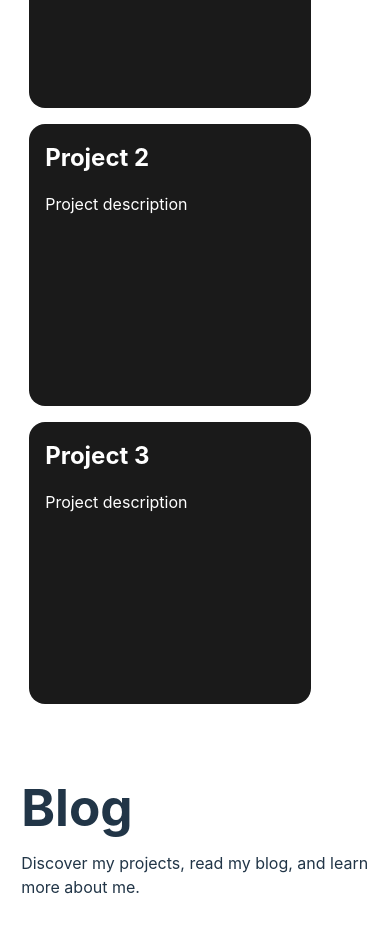
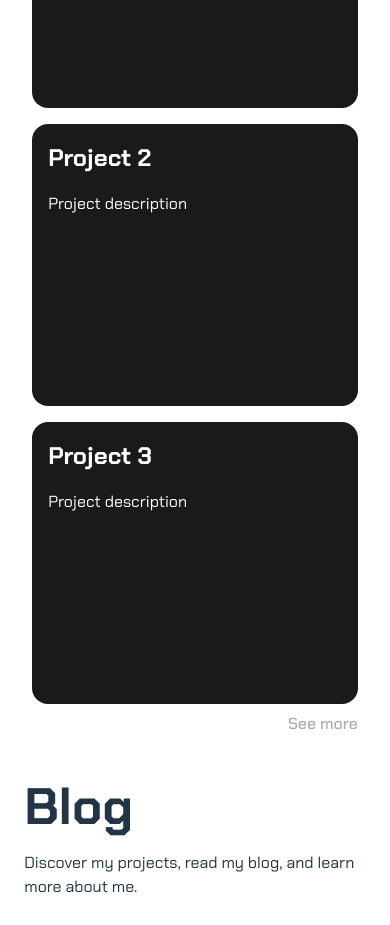
Before and after one commit to albertosanchez14/albertosanchez14.github.io, a React (Vite) app: page / in a window 390 px wide. Shown: the part 880-1805 px from the top of the page. Built offline with nearby package versions, Linux system fonts and the light colour scheme.

Commit message:
Enhance index.html with font preconnects and styles; update Home component layout and styles for better responsiveness

```diff
--- a/index.html
+++ b/index.html
@@ -1,13 +1,23 @@
 <!doctype html>
 <html lang="en">
+
 <head>
   <meta charset="UTF-8" />
   <link rel="icon" type="image/svg+xml" href="as-high-resolution-logo.svg" />
+
+  <link rel="preconnect" href="https://fonts.googleapis.com">
+  <link rel="preconnect" href="https://fonts.gstatic.com" crossorigin>
+  <link
+    href="https://fonts.googleapis.com/css2?family=Chakra+Petch:ital,wght@0,300;0,400;0,500;0,600;0,700;1,300;1,400;1,500;1,600;1,700&family=Poppins:ital,wght@0,100;0,200;0,300;0,400;0,500;0,600;0,700;0,800;0,900;1,100;1,200;1,300;1,400;1,500;1,600;1,700;1,800;1,900&display=swap"
+    rel="stylesheet">
+
   <meta name="viewport" content="width=device-width, initial-scale=1.0" />
   <title>Alberto Sanchez</title>
 </head>
+
 <body>
   <div id="root"></div>
   <script type="module" src="/src/main.tsx"></script>
 </body>
+
 </html>
--- a/src/home/components/Home.tsx
+++ b/src/home/components/Home.tsx
@@ -20,6 +20,7 @@
       <section className="home-projects" id="home">
         <h1>Projects</h1>
         <p>Discover my projects, read my blog, and learn more about me.</p>
+        <div>
           <div className="projects-display">
             <div className="project">
               <h2>Project 1</h2>
@@ -35,6 +36,7 @@
             </div>
           </div>
           <Link to="/projects">See more</Link>
+        </div>
       </section>
       <section className="home-blog">
         <h1>Blog</h1>
--- a/src/home/sections.css
+++ b/src/home/sections.css
@@ -24,17 +24,35 @@
   align-self: flex-end;
 }
 
+.home-projects > div {
+  display: flex;
+  flex-direction: column;
+  width: 100%;
+  flex-grow: 1; /* Allow this div to grow and take available space */
+  a {
+    align-self: flex-end;
+    margin-right: 0.5em;
+    color: #aaaaaa;
+  }
+  a:hover {
+    color: white;
+  }
+}
+
 .projects-display {
   display: flex;
   flex-wrap: wrap;
   justify-content: flex-start;
+  gap: 0em; /* Adds some spacing between the items */
+  width: 100%; /* Ensures the container takes full width */
 }
 
 .project {
   display: flex;
   flex-direction: column;
   align-items: flex-start;
-  width: 250px;
+  /* width: 250px; */
+  width: calc(33.333% - 3em); /* Ensures 3 projects per row, adjusts for spacing */
   height: 250px;
   padding: 1em;
   margin: 0.5em;
@@ -49,6 +67,18 @@
   }
 }
 
+@media (max-width: 900px) {
+  .project {
+    width: calc(50% - 3em); /* 2 projects per row on smaller screens */
+  }
+}
+
+@media (max-width: 600px) {
+  .project {
+    width: calc(100% - 3em); /* 1 project per row on very small screens */
+  }
+}
+
 .home-blog > h1 {
   margin-bottom: 0px;
 }
--- a/src/index.css
+++ b/src/index.css
@@ -1,5 +1,5 @@
 :root {
-  font-family: Inter, system-ui, Avenir, Helvetica, Arial, sans-serif;
+  font-family: "Chakra Petch", sans-serif;
   line-height: 1.5;
   font-weight: 400;
 
@@ -64,3 +64,64 @@
     background-color: #f9f9f9;
   }
 }
+
+
+.chakra-petch-light {
+  font-family: "Chakra Petch", sans-serif;
+  font-weight: 300;
+  font-style: normal;
+}
+
+.chakra-petch-regular {
+  font-family: "Chakra Petch", sans-serif;
+  font-weight: 400;
+  font-style: normal;
+}
+
+.chakra-petch-medium {
+  font-family: "Chakra Petch", sans-serif;
+  font-weight: 500;
+  font-style: normal;
+}
+
+.chakra-petch-semibold {
+  font-family: "Chakra Petch", sans-serif;
+  font-weight: 600;
+  font-style: normal;
+}
+
+.chakra-petch-bold {
+  font-family: "Chakra Petch", sans-serif;
+  font-weight: 700;
+  font-style: normal;
+}
+
+.chakra-petch-light-italic {
+  font-family: "Chakra Petch", sans-serif;
+  font-weight: 300;
+  font-style: italic;
+}
+
+.chakra-petch-regular-italic {
+  font-family: "Chakra Petch", sans-serif;
+  font-weight: 400;
+  font-style: italic;
+}
+
+.chakra-petch-medium-italic {
+  font-family: "Chakra Petch", sans-serif;
+  font-weight: 500;
+  font-style: italic;
+}
+
+.chakra-petch-semibold-italic {
+  font-family: "Chakra Petch", sans-serif;
+  font-weight: 600;
+  font-style: italic;
+}
+
+.chakra-petch-bold-italic {
+  font-family: "Chakra Petch", sans-serif;
+  font-weight: 700;
+  font-style: italic;
+}
```
Lines whose indentation alone changed are shown as unchanged.
